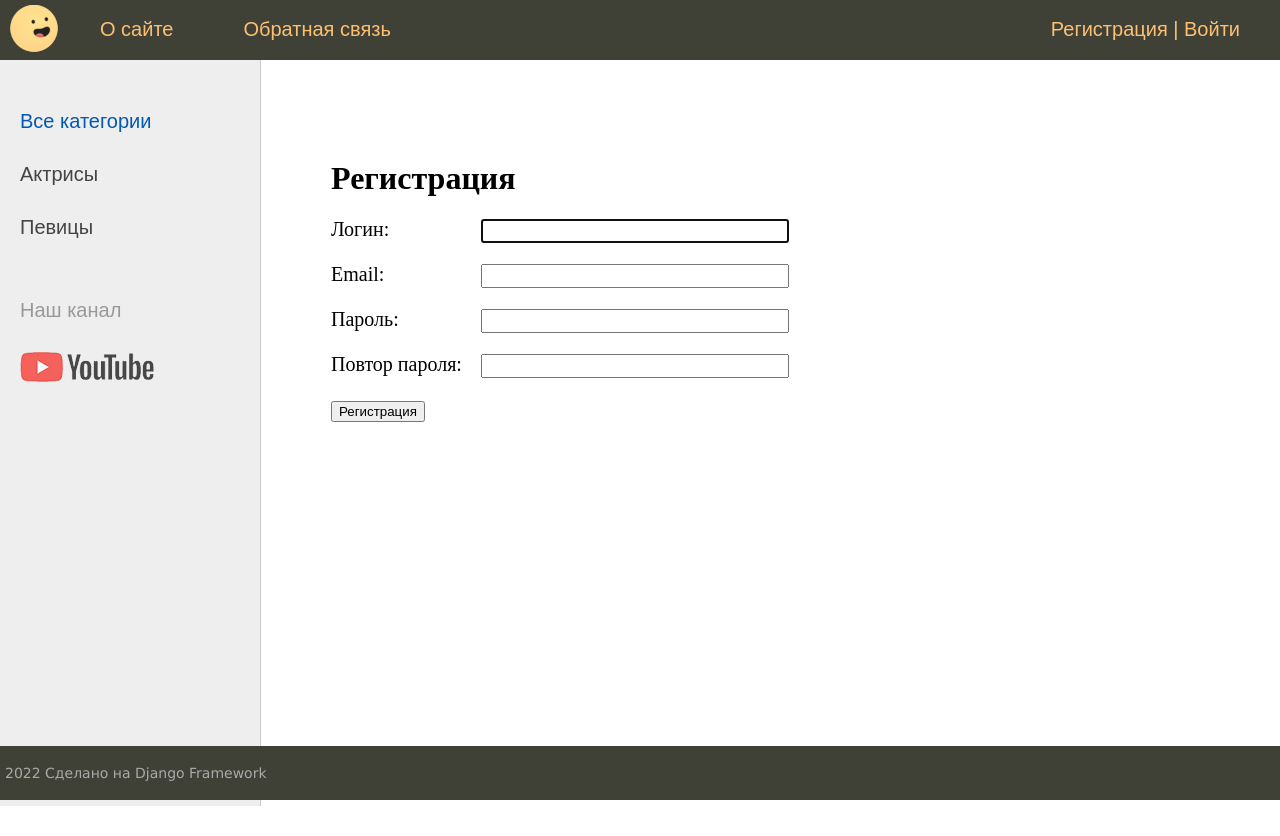
After one commit to CheManKLD/first-django-project, a Django app: page /register in a window 1280 px wide. The commit adds this page. Run offline with Django 4.2, Linux system fonts and the light colour scheme; data comes from the database, SQL or seed files in the repository; both versions use the stored data as it was after the commit.

Commit message:
Added registration

```diff
--- a/women/forms.py
+++ b/women/forms.py
@@ -1,4 +1,6 @@
 from django import forms
+from django.contrib.auth.forms import UserCreationForm
+from django.contrib.auth.models import User
 from django.core.exceptions import ValidationError
 
 from .models import *
@@ -28,3 +30,14 @@
         if len(slug) > 210:
             raise ValidationError('Длина превышает 210 символов')
         return slug
+
+
+class RegisterUserForm(UserCreationForm):
+    username = forms.CharField(label='Логин', widget=forms.TextInput(attrs={'class': 'form-input'}))
+    email = forms.EmailField(label='Email', widget=forms.EmailInput(attrs={'class': 'form-input'}))
+    password1 = forms.CharField(label='Пароль', widget=forms.PasswordInput(attrs={'class': 'form-input'}))
+    password2 = forms.CharField(label='Повтор пароля', widget=forms.PasswordInput(attrs={'class': 'form-input'}))
+
+    class Meta:
+        model = User
+        fields = ('username', 'email', 'password1', 'password2')
--- a/women/templates/women/base.html
+++ b/women/templates/women/base.html
@@ -21,12 +21,10 @@
                         <div class="logo"></div>
                     </a></li>
                     {% for m in menu %}
-                    {% if not forloop.last %}
                     <li><a href="{% url m.url_name %}">{{m.title}}</a></li>
-                    {% else %}
-                    <li class="last"><a href="{% url m.url_name %}">{{m.title}}</a></li>
-                    {% endif %}
                     {% endfor %}
+                    <li class="last"><a href="{% url 'register' %}">Регистрация</a> |
+                        <a href="{% url 'login' %}">Войти</a></li>
                 </ul>
                 <div class="clear"></div>
             </div>
--- /dev/null
+++ b/women/templates/women/register.html
@@ -0,0 +1,16 @@
+{% extends 'women/base.html' %}
+
+{% block content %}
+<h1>{{title}}</h1>
+
+<form method="post">
+    {% csrf_token %}
+    {% for f in form %}
+    <p><label class="form-label" for="{{ f.id_for_label }}">{{f.label}}: </label>{{ f }}</p>
+    <div class="form-error">{{ f.errors }}</div>
+    {% endfor %}
+
+    <button type="submit">Регистрация</button>
+</form>
+
+{% endblock %}
--- a/women/urls.py
+++ b/women/urls.py
@@ -8,6 +8,7 @@
     path('addpage', AddPage.as_view(), name='add_page'),
     path('contact', contact, name='contact'),
     path('login', login, name='login'),
+    path('register', RegisterUser.as_view(), name='register'),
     path('post/<slug:post_slug>', ShowPost.as_view(), name='post'),
     path('category/<slug:cat_slug>', WomenCategory.as_view(), name='category'),
 ]
--- a/women/utils.py
+++ b/women/utils.py
@@ -5,7 +5,6 @@
 menu = [{'title': "О сайте", 'url_name': 'about'},
         {'title': "Добавить статью", 'url_name': 'add_page'},
         {'title': "Обратная связь", 'url_name': 'contact'},
-        {'title': "Войти", 'url_name': 'login'},
         ]
 
 
--- a/women/views.py
+++ b/women/views.py
@@ -1,10 +1,11 @@
 from django.http import HttpResponse, HttpResponseNotFound
 from django.shortcuts import render
+from django.urls import reverse_lazy
 from django.views.generic import ListView, DetailView, CreateView
 from django.contrib.auth.mixins import LoginRequiredMixin
 
 from .utils import *
-from .forms import AddPostForm
+from .forms import *
 from .models import *
 
 
@@ -74,3 +75,14 @@
 
     def get_queryset(self):
         return self.model.objects.filter(cat__slug=self.kwargs['cat_slug'], is_published=True)
+
+
+class RegisterUser(DataMixin, CreateView):
+    form_class = RegisterUserForm
+    template_name = 'women/register.html'
+    success_url = reverse_lazy('login')
+
+    def get_context_data(self, **kwargs):
+        context = super().get_context_data(**kwargs)
+        c_def = self.get_user_context(title="Регистрация")
+        return dict(list(context.items()) + list(c_def.items()))
```
Also changed, not shown: db.sqlite3.
